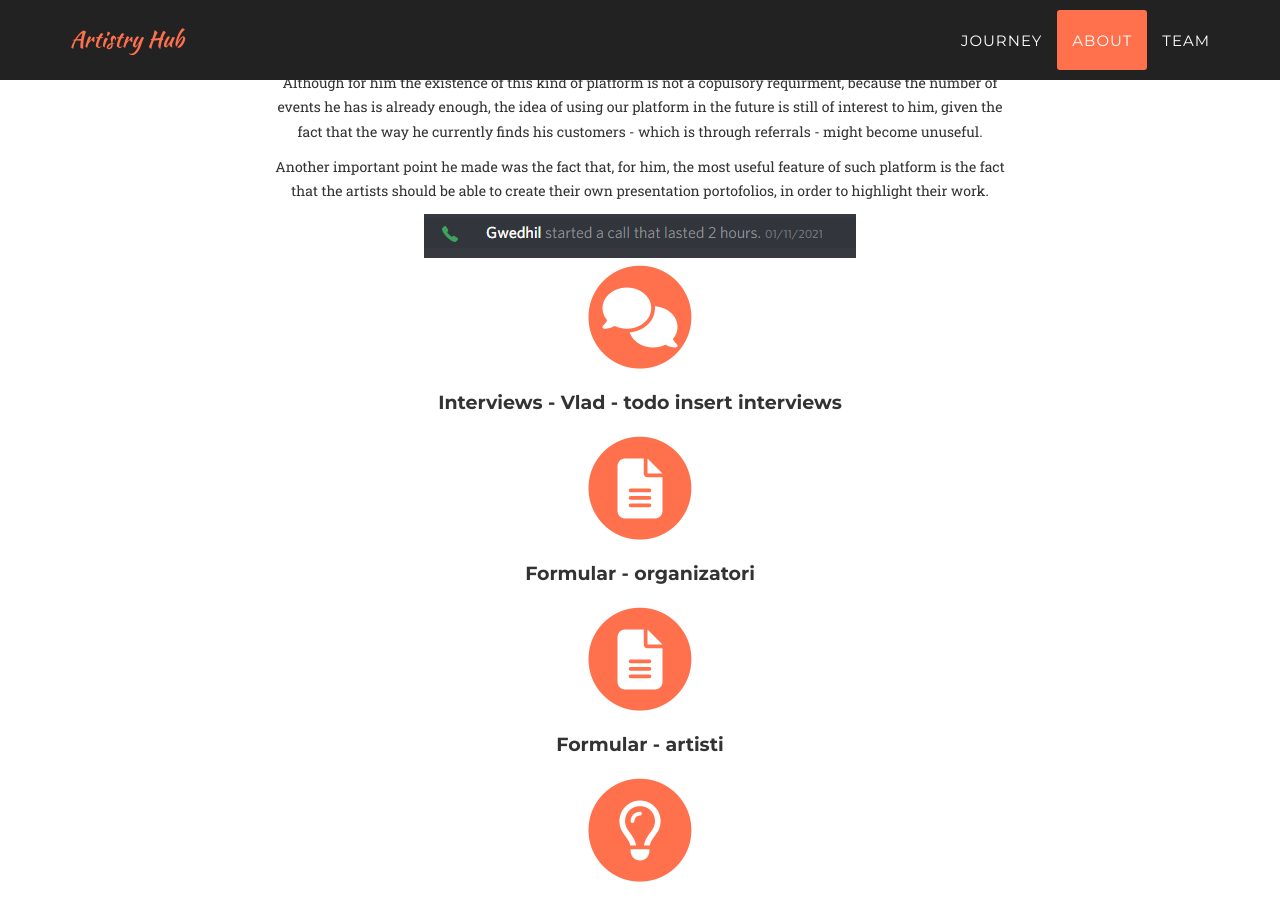
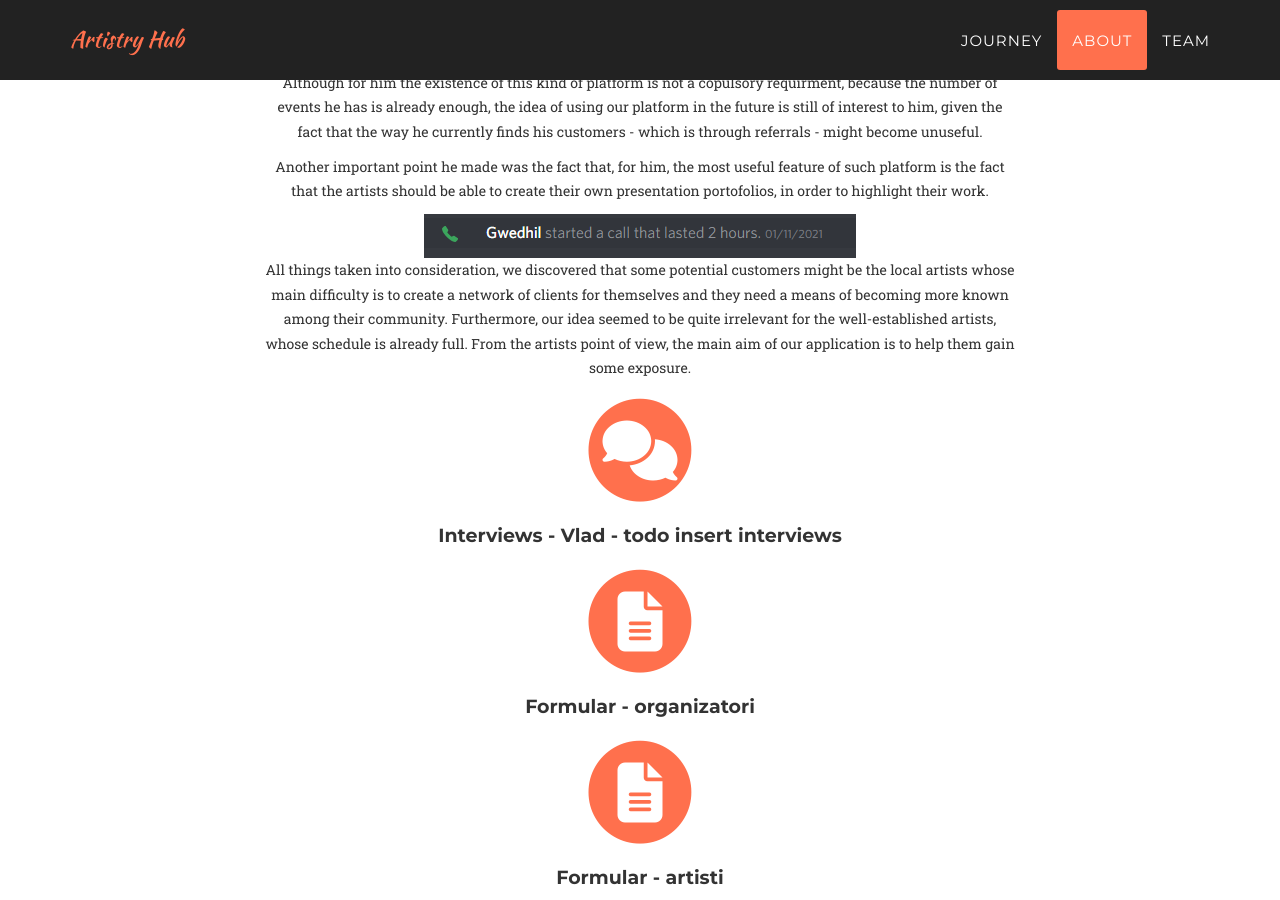
Before and after one commit to ArtistryHub/ArtistryHub, a Jekyll site: the page built from index.html, in a window 1280 px wide and 900 px high, scrolled down 7810 px. Built offline with Jekyll 4.4.1, drawn with Linux system fonts in a browser that asks for light colours; nearby versions of some CDN libraries; some web fonts are replaced.

Commit message:
interview Maria done

```diff
--- a/_includes/m2.html
+++ b/_includes/m2.html
@@ -61,6 +61,7 @@
                     <p class="text-muted">Although for him the existence of this kind of platform is not a copulsory requirment, because the number of events he has is already enough, the idea of using our platform in the future is still of interest to him, given the fact that the way he currently finds his customers - which is through referrals - might become unuseful.</p>
                     <p class="text-muted">Another important point he made was the fact that, for him, the most useful feature of such platform is the fact that the artists should be able to create their own presentation portofolios, in order to highlight their work.</p>
                     <img src="img/interviews/interview_Maria.png" class="img-centered" alt="">
+                    <p class="text-muted">All things taken into consideration, we discovered that some potential customers might be the local artists whose main difficulty is to create a network of clients for themselves and they need a means of becoming more known among their community. Furthermore, our idea seemed to be quite irrelevant for the well-established artists, whose schedule is already full. From the artists point of view, the main aim of our application is to help them gain some exposure.</p>
                 </div>
                 <div class="col-md-2"></div>
             </div>
```
